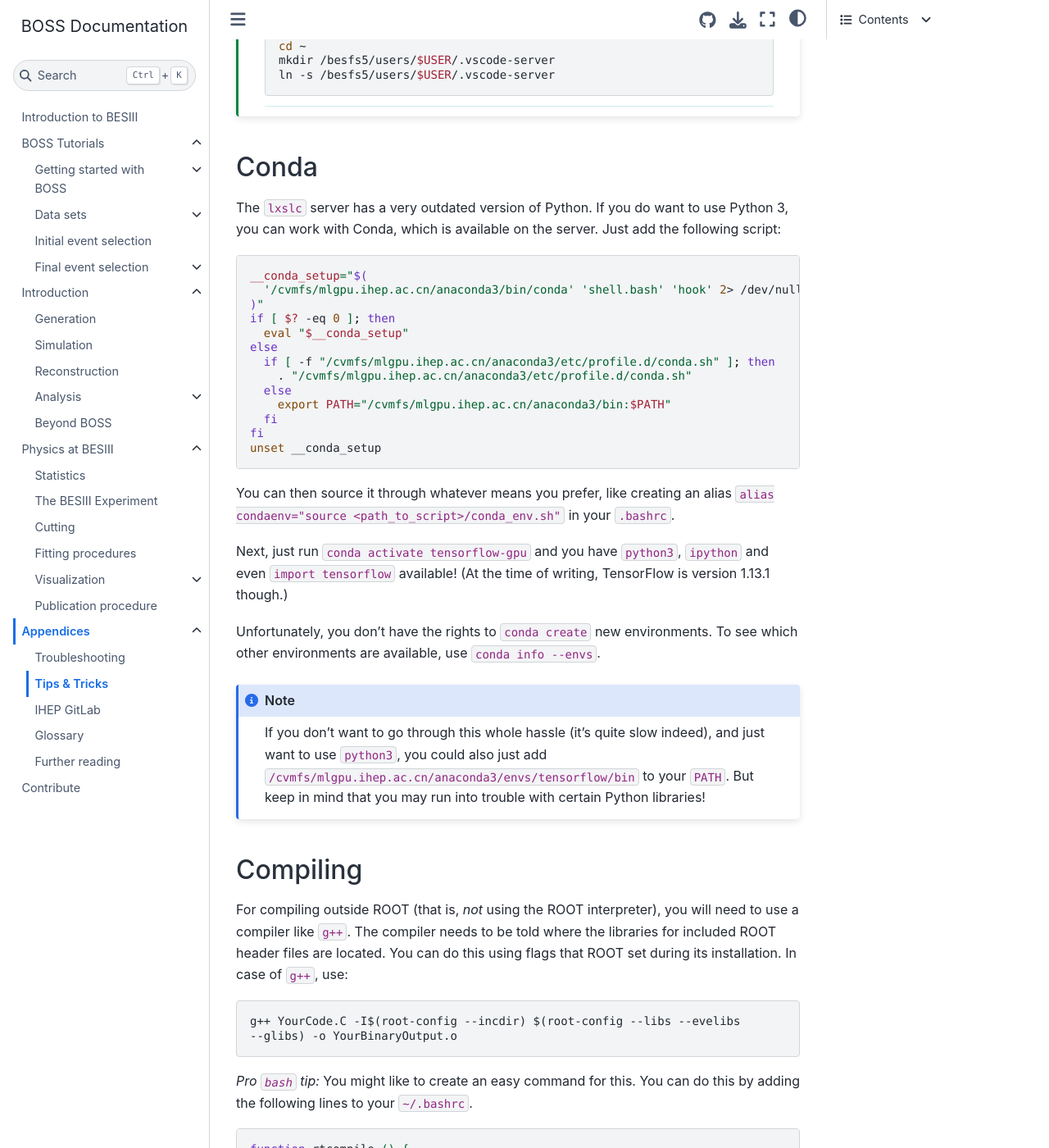
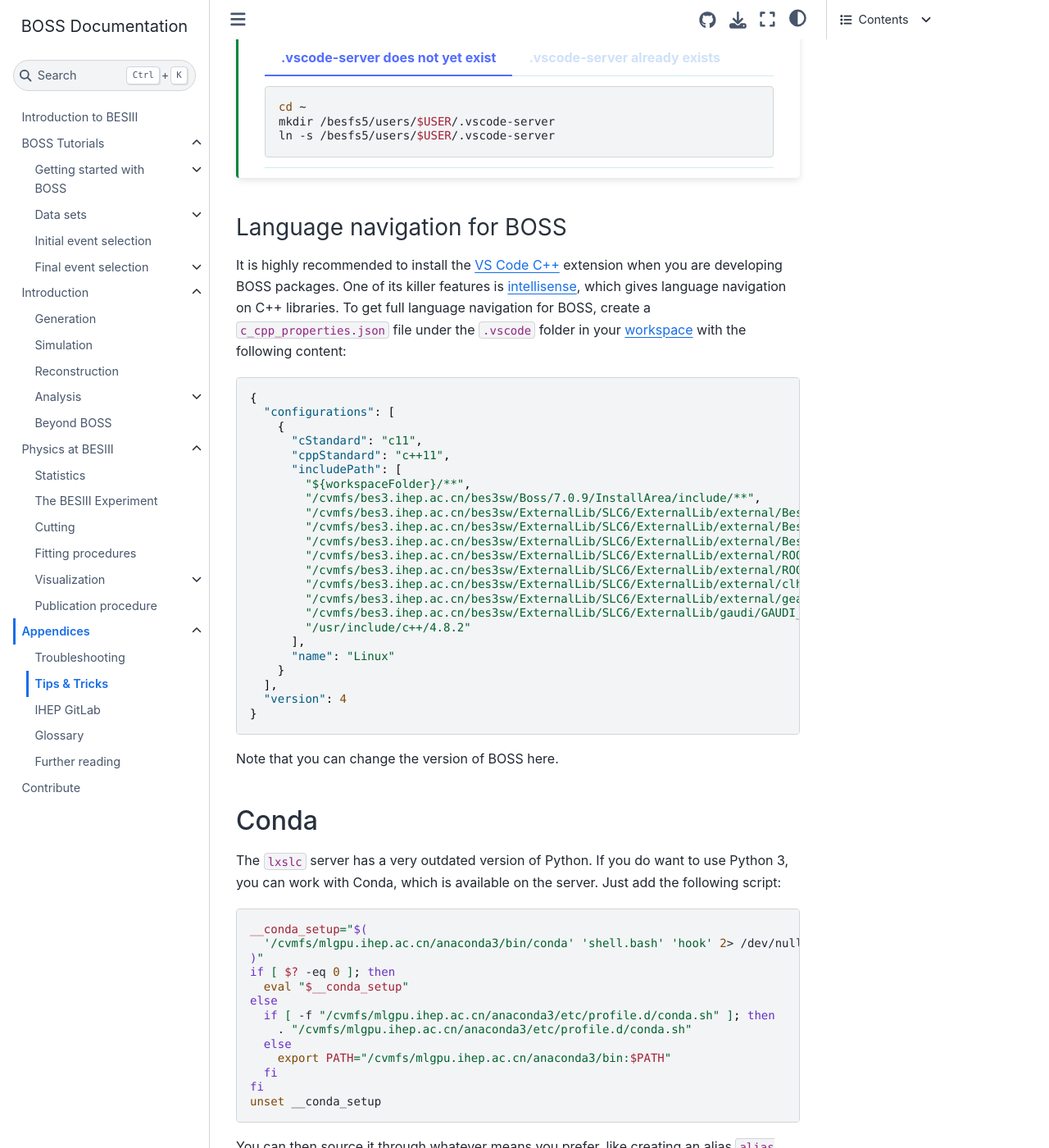
Before and after one commit to redeboer/bossdoc, a Sphinx documentation site: the page built from docs/appendices/tips.md, in a window 1280 px wide and 1400 px high, scrolled down 1997 px. Shown: the whole window at 82% size. Built offline with Sphinx 7.4.7 and the Sphinx Book theme 1.1.4, drawn with Linux system fonts in a browser that asks for light colours.

Commit message:
docs: add instructions C++ intellisense

````diff
--- a/docs/appendices/tips.md
+++ b/docs/appendices/tips.md
@@ -124,6 +126,48 @@ ln -s /besfs5/users/$USER/.vscode-server
 :::
 
 ::::
+
+### Language navigation for BOSS
+
+It is highly recommended to install the
+[VS Code C++](https://marketplace.visualstudio.com/items?itemName=ms-vscode.cpptools)
+extension when you are developing BOSS packages. One of its killer features is
+[intellisense](https://code.visualstudio.com/docs/cpp/configure-intellisense-crosscompilation),
+which gives language navigation on C++ libraries. To get full language
+navigation for BOSS, create a `c_cpp_properties.json` file under the `.vscode`
+folder in your
+[workspace](https://code.visualstudio.com/docs/editor/workspaces) with the
+following content:
+
+<!-- cspell:ignore GDML Saxana geant -->
+
+```json
+{
+  "configurations": [
+    {
+      "cStandard": "c11",
+      "cppStandard": "c++11",
+      "includePath": [
+        "${workspaceFolder}/**",
+        "/cvmfs/bes3.ihep.ac.cn/bes3sw/Boss/7.0.9/InstallArea/include/**",
+        "/cvmfs/bes3.ihep.ac.cn/bes3sw/ExternalLib/SLC6/ExternalLib/external/BesGDML/2.8.0/x86_64-slc6-gcc46-opt/include",
+        "/cvmfs/bes3.ihep.ac.cn/bes3sw/ExternalLib/SLC6/ExternalLib/external/BesGDML/2.8.0/x86_64-slc6-gcc46-opt/include/Common/Saxana/Saxana",
+        "/cvmfs/bes3.ihep.ac.cn/bes3sw/ExternalLib/SLC6/ExternalLib/external/BesGDML/2.8.0/x86_64-slc6-gcc46-opt/include/Common/Schema/Schema",
+        "/cvmfs/bes3.ihep.ac.cn/bes3sw/ExternalLib/SLC6/ExternalLib/external/ROOT/5.34.09/x86_64-slc6-gcc46-opt/root/include",
+        "/cvmfs/bes3.ihep.ac.cn/bes3sw/ExternalLib/SLC6/ExternalLib/external/ROOT/5.34.09/x86_64-slc6-gcc46-opt/root/include/Reflex",
+        "/cvmfs/bes3.ihep.ac.cn/bes3sw/ExternalLib/SLC6/ExternalLib/external/clhep/2.0.4.5/x86_64-slc6-gcc46-opt/include",
+        "/cvmfs/bes3.ihep.ac.cn/bes3sw/ExternalLib/SLC6/ExternalLib/external/geant4/10.4/include",
+        "/cvmfs/bes3.ihep.ac.cn/bes3sw/ExternalLib/SLC6/ExternalLib/gaudi/GAUDI_v23r9/InstallArea/x86_64-slc6-gcc46-opt/include",
+        "/usr/include/c++/4.8.2"
+      ],
+      "name": "Linux"
+    }
+  ],
+  "version": 4
+}
+```
+
+Note that you can change the version of BOSS here.
 
 <!-- cspell:ignore condaenv cvmfs envs mlgpu -->
 
````
Also changed, not shown: other parts of docs/appendices/tips.md (+2 -0 lines).
